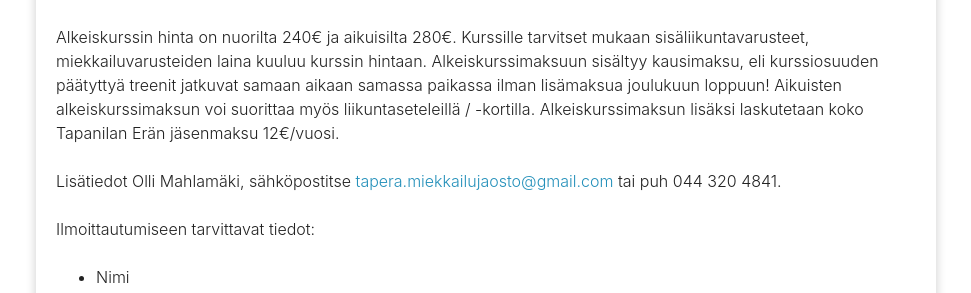
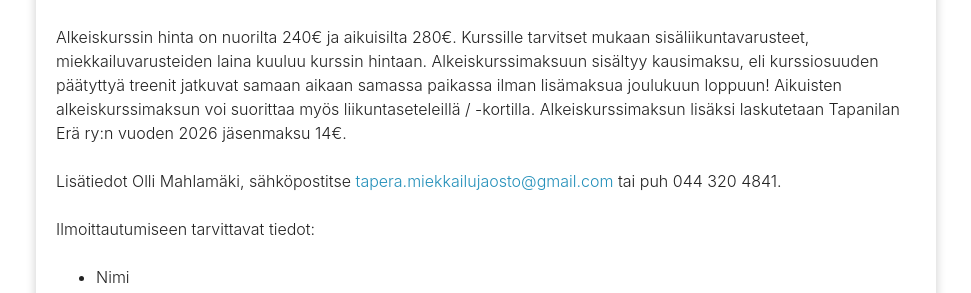
Before and after one commit to omahlama/eramiekkailu.fi, a Jekyll site: the page built from index.md, in a window 1280 px wide and 900 px high, scrolled down 1276 px. Shown: the part 233-526 px from the top of the window, without its empty margins (154-1125 px from the left). Built offline with Jekyll 4.4.1, drawn with Linux system fonts in a browser that asks for light colours; a script that is not in the unit is left out.

Commit message:
Päivitetty jäsenmaksu

```diff
--- a/index.md
+++ b/index.md
@@ -36,7 +36,7 @@
 - 18.00-19.30: 10-15v tytöt ja pojat
 - 19.30-21.00: Yli 16v miehet ja naiset
 
-Alkeiskurssin hinta on nuorilta 240€ ja aikuisilta 280€. Kurssille tarvitset mukaan sisäliikuntavarusteet, miekkailuvarusteiden laina kuuluu kurssin hintaan. Alkeiskurssimaksuun sisältyy kausimaksu, eli kurssiosuuden päätyttyä treenit jatkuvat samaan aikaan samassa paikassa ilman lisämaksua joulukuun loppuun! Aikuisten alkeiskurssimaksun voi suorittaa myös liikuntaseteleillä / -kortilla. Alkeiskurssimaksun lisäksi laskutetaan koko Tapanilan Erän jäsenmaksu 12€/vuosi.
+Alkeiskurssin hinta on nuorilta 240€ ja aikuisilta 280€. Kurssille tarvitset mukaan sisäliikuntavarusteet, miekkailuvarusteiden laina kuuluu kurssin hintaan. Alkeiskurssimaksuun sisältyy kausimaksu, eli kurssiosuuden päätyttyä treenit jatkuvat samaan aikaan samassa paikassa ilman lisämaksua joulukuun loppuun! Aikuisten alkeiskurssimaksun voi suorittaa myös liikuntaseteleillä / -kortilla. Alkeiskurssimaksun lisäksi laskutetaan Tapanilan Erä ry:n vuoden 2026 jäsenmaksu 14€.
 
 Lisätiedot Olli Mahlamäki, sähköpostitse [tapera.miekkailujaosto@gmail.com](mailto:tapera.miekkailujaosto@gmail.com) tai puh 044 320 4841.
 
```
